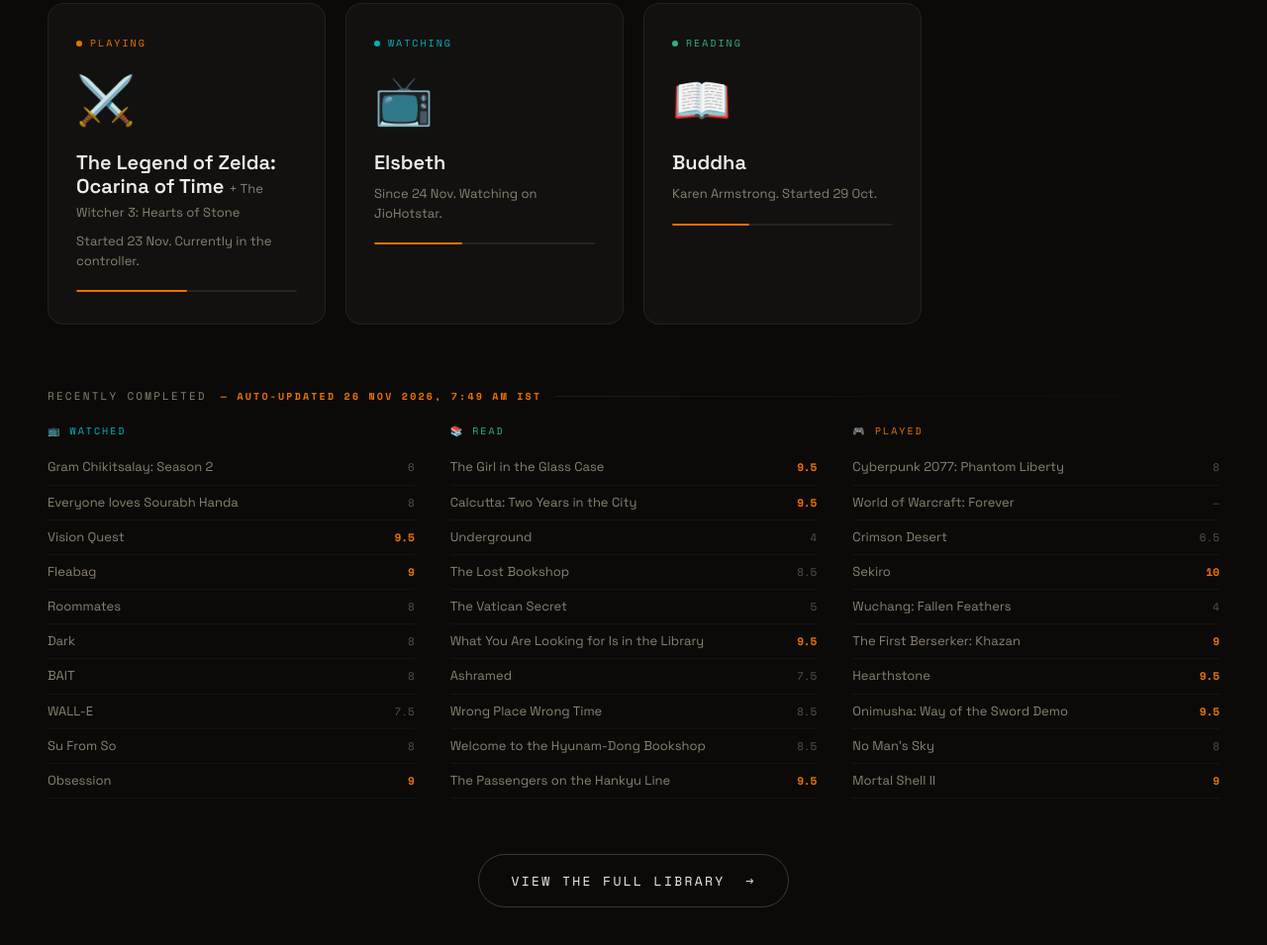
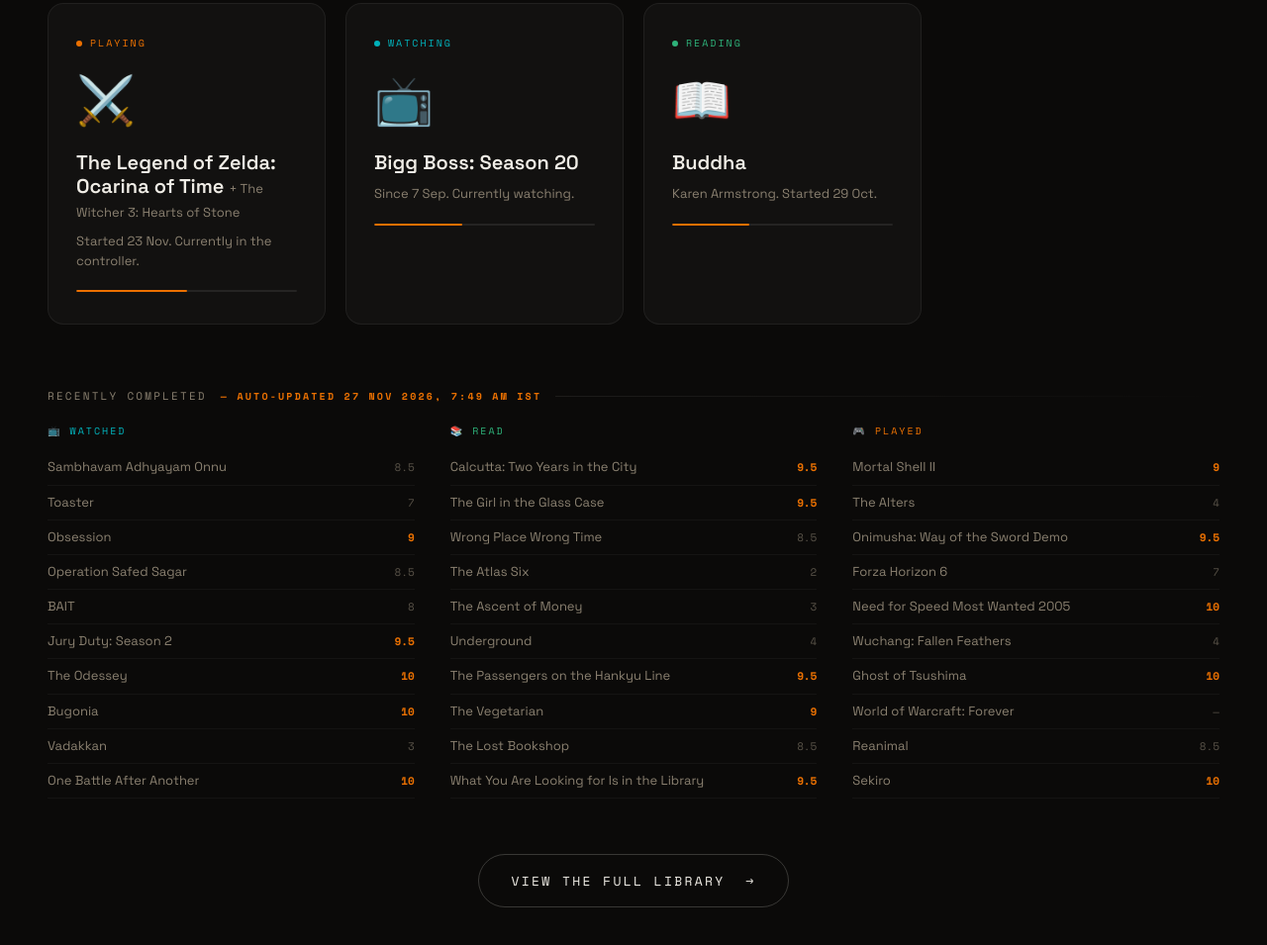
Before and after one commit to 7Spidy/Personal-Website, a plain HTML site: page index.html in a window 1280 px wide. Shown: the part 1925-2880 px from the top of the page at 99% size. Drawn offline with nearby package versions, Linux system fonts and the light colour scheme.

Commit message:
🌙 Auto-update site []

```diff
--- a/index.html
+++ b/index.html
@@ -713,7 +713,7 @@
           <div class="stat-label">Side Quests</div>
         </div>
         <div class="stat-pill">
-          <div class="stat-value" id="days-in-2026">330</div>
+          <div class="stat-value" id="days-in-2026">331</div>
           <div class="stat-label">Days in 2026</div>
         </div>
         <div class="stat-pill">
@@ -773,8 +773,8 @@
     <div class="now-card reveal reveal-delay-2" data-type="watch">
       <div class="now-type"><span class="now-type-dot"></span>Watching</div>
       <span class="now-emoji">📺</span>
-      <div class="now-title">Elsbeth</div>
-      <div class="now-sub">Since 24 Nov. Watching on JioHotstar.</div>
+      <div class="now-title">Bigg Boss: Season 20</div>
+      <div class="now-sub">Since 7 Sep. Currently watching.</div>
       <div class="now-progress">
         <div class="now-progress-fill" style="width:40%"></div>
       </div>
@@ -795,7 +795,7 @@
   <div style="margin-top:64px; max-width:1200px;">
     <div class="reveal" style="font-family:'Space Mono',monospace; font-size:11px; letter-spacing:0.2em; text-transform:uppercase; color:var(--fg-dim); margin-bottom:20px; display:flex; align-items:center; gap:14px;">
       <span>Recently Completed</span>
-      <span style="font-size:10px; color:var(--amber); font-weight:600;">&mdash; auto-updated 26 Nov 2026, 7:49 AM IST</span>
+      <span style="font-size:10px; color:var(--amber); font-weight:600;">&mdash; auto-updated 27 Nov 2026, 7:49 AM IST</span>
       <span style="flex:1; height:1px; background:linear-gradient(to right, rgba(240,237,230,0.08), transparent);"></span>
     </div>
 
@@ -804,48 +804,48 @@
       <div>
         <div style="font-size:10px; letter-spacing:0.2em; text-transform:uppercase; color:var(--teal); margin-bottom:12px; font-family:'Space Mono',monospace;">📺 Watched</div>
         <ul class="done-list">
-          <li><span class="done-title">Gram Chikitsalay: Season 2</span><span class="done-rating ">6</span></li>
-          <li><span class="done-title">Everyone loves Sourabh Handa</span><span class="done-rating ">8</span></li>
-          <li><span class="done-title">Vision Quest</span><span class="done-rating done-top">9.5</span></li>
-          <li><span class="done-title">Fleabag</span><span class="done-rating done-top">9</span></li>
-          <li><span class="done-title">Roommates</span><span class="done-rating ">8</span></li>
-          <li><span class="done-title">Dark</span><span class="done-rating ">8</span></li>
+          <li><span class="done-title">Sambhavam Adhyayam Onnu</span><span class="done-rating ">8.5</span></li>
+          <li><span class="done-title">Toaster</span><span class="done-rating ">7</span></li>
+          <li><span class="done-title">Obsession</span><span class="done-rating done-top">9</span></li>
+          <li><span class="done-title">Operation Safed Sagar</span><span class="done-rating ">8.5</span></li>
           <li><span class="done-title">BAIT</span><span class="done-rating ">8</span></li>
-          <li><span class="done-title">WALL-E</span><span class="done-rating ">7.5</span></li>
-          <li><span class="done-title">Su From So</span><span class="done-rating ">8</span></li>
-          <li><span class="done-title">Obsession</span><span class="done-rating done-top">9</span></li>
+          <li><span class="done-title">Jury Duty: Season 2</span><span class="done-rating done-top">9.5</span></li>
+          <li><span class="done-title">The Odessey</span><span class="done-rating done-top">10</span></li>
+          <li><span class="done-title">Bugonia</span><span class="done-rating done-top">10</span></li>
+          <li><span class="done-title">Vadakkan</span><span class="done-rating ">3</span></li>
+          <li><span class="done-title">One Battle After Another</span><span class="done-rating done-top">10</span></li>
         </ul>
       </div>
 
       <div>
         <div style="font-size:10px; letter-spacing:0.2em; text-transform:uppercase; color:oklch(68% 0.14 160); margin-bottom:12px; font-family:'Space Mono',monospace;">📚 Read</div>
         <ul class="done-list">
+          <li><span class="done-title">Calcutta: Two Years in the City</span><span class="done-rating done-top">9.5</span></li>
           <li><span class="done-title">The Girl in the Glass Case</span><span class="done-rating done-top">9.5</span></li>
-          <li><span class="done-title">Calcutta: Two Years in the City</span><span class="done-rating done-top">9.5</span></li>
+          <li><span class="done-title">Wrong Place Wrong Time</span><span class="done-rating ">8.5</span></li>
+          <li><span class="done-title">The Atlas Six</span><span class="done-rating ">2</span></li>
+          <li><span class="done-title">The Ascent of Money</span><span class="done-rating ">3</span></li>
           <li><span class="done-title">Underground</span><span class="done-rating ">4</span></li>
+          <li><span class="done-title">The Passengers on the Hankyu Line</span><span class="done-rating done-top">9.5</span></li>
+          <li><span class="done-title">The Vegetarian</span><span class="done-rating done-top">9</span></li>
           <li><span class="done-title">The Lost Bookshop</span><span class="done-rating ">8.5</span></li>
-          <li><span class="done-title">The Vatican Secret</span><span class="done-rating ">5</span></li>
           <li><span class="done-title">What You Are Looking for Is in the Library</span><span class="done-rating done-top">9.5</span></li>
-          <li><span class="done-title">Ashramed</span><span class="done-rating ">7.5</span></li>
-          <li><span class="done-title">Wrong Place Wrong Time</span><span class="done-rating ">8.5</span></li>
-          <li><span class="done-title">Welcome to the Hyunam-Dong Bookshop</span><span class="done-rating ">8.5</span></li>
-          <li><span class="done-title">The Passengers on the Hankyu Line</span><span class="done-rating done-top">9.5</span></li>
         </ul>
       </div>
 
       <div>
         <div style="font-size:10px; letter-spacing:0.2em; text-transform:uppercase; color:var(--amber); margin-bottom:12px; font-family:'Space Mono',monospace;">🎮 Played</div>
         <ul class="done-list">
-          <li><span class="done-title">Cyberpunk 2077: Phantom Liberty</span><span class="done-rating ">8</span></li>
+          <li><span class="done-title">Mortal Shell II</span><span class="done-rating done-top">9</span></li>
+          <li><span class="done-title">The Alters</span><span class="done-rating ">4</span></li>
+          <li><span class="done-title">Onimusha: Way of the Sword Demo</span><span class="done-rating done-top">9.5</span></li>
+          <li><span class="done-title">Forza Horizon 6</span><span class="done-rating ">7</span></li>
+          <li><span class="done-title">Need for Speed Most Wanted 2005</span><span class="done-rating done-top">10</span></li>
+          <li><span class="done-title">Wuchang: Fallen Feathers</span><span class="done-rating ">4</span></li>
+          <li><span class="done-title">Ghost of Tsushima</span><span class="done-rating done-top">10</span></li>
           <li><span class="done-title">World of Warcraft: Forever</span><span class="done-rating">—</span></li>
-          <li><span class="done-title">Crimson Desert</span><span class="done-rating ">6.5</span></li>
+          <li><span class="done-title">Reanimal</span><span class="done-rating ">8.5</span></li>
           <li><span class="done-title">Sekiro</span><span class="done-rating done-top">10</span></li>
-          <li><span class="done-title">Wuchang: Fallen Feathers</span><span class="done-rating ">4</span></li>
-          <li><span class="done-title">The First Berserker: Khazan</span><span class="done-rating done-top">9</span></li>
-          <li><span class="done-title">Hearthstone</span><span class="done-rating done-top">9.5</span></li>
-          <li><span class="done-title">Onimusha: Way of the Sword Demo</span><span class="done-rating done-top">9.5</span></li>
-          <li><span class="done-title">No Man’s Sky</span><span class="done-rating ">8</span></li>
-          <li><span class="done-title">Mortal Shell II</span><span class="done-rating done-top">9</span></li>
         </ul>
       </div>
 
```
Also changed, not shown: now.html (+43 -21 lines), assets/covers/tv/bigg-boss-season-20-5b8599.jpg (added), assets/covers/tv/bramayugam-404904.jpg (deleted), assets/covers/tv/daldal-cdde36.jpg, assets/covers/tv/deadloch-season-2-9b7a65.jpg, assets/covers/tv/elsbeth-cbe929.jpg (added), assets/covers/tv/the-attacks-of-26-11-007d9c.jpg, assets/covers/tv/the-platform-e8f123.jpg, assets/covers/tv/tu-yaa-main-8a5b2f.jpg, assets/covers/tv/your-friends-neighbors-944bd5.jpg.
